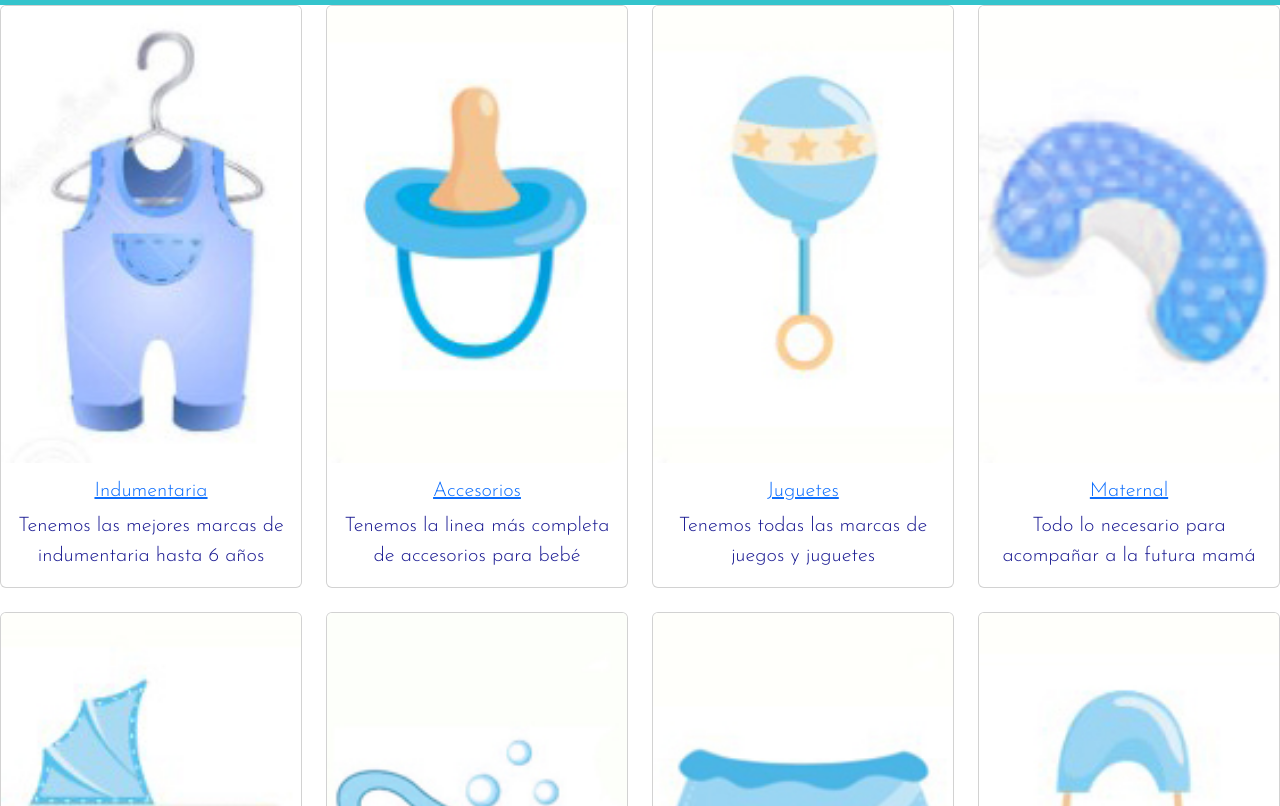
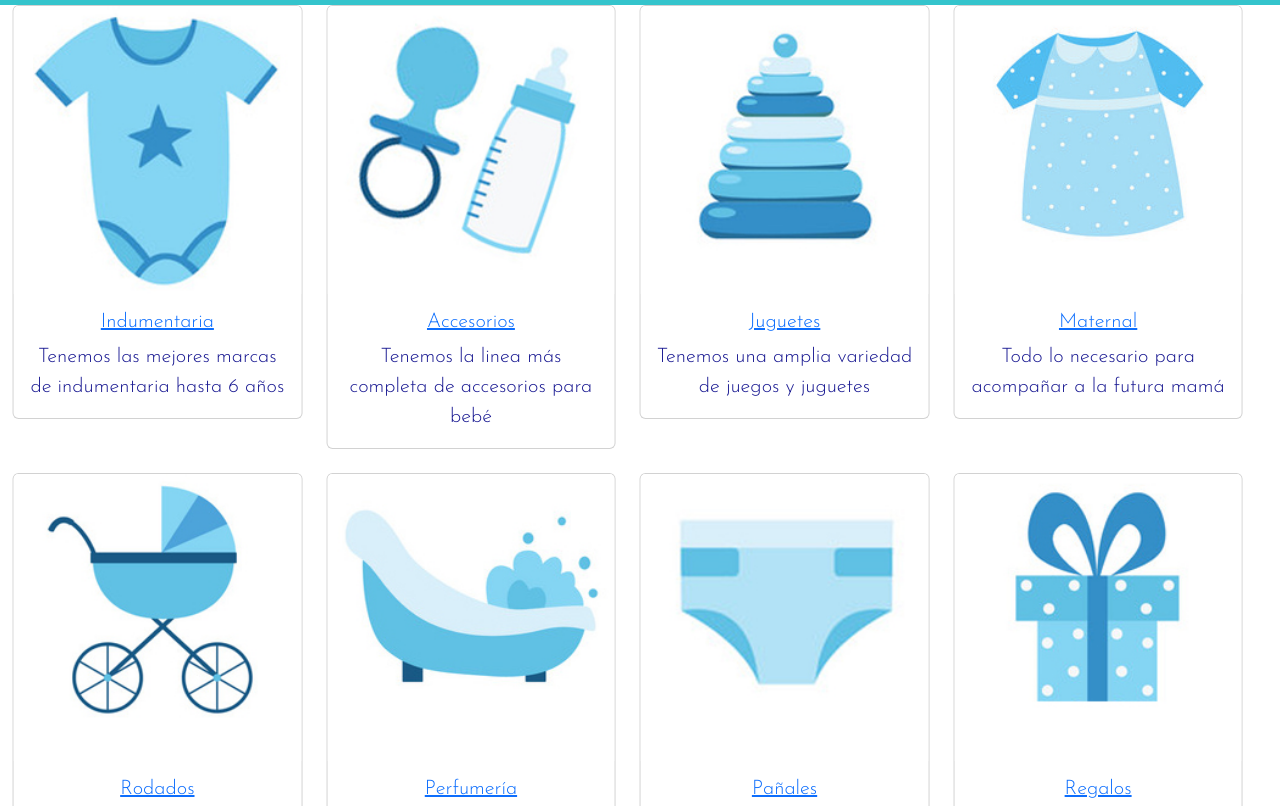
Before and after one commit to Coloreit/babyboom-DW-soltis, a website: page pages/products.html in a window 1280 px wide. Shown: the part 260-1066 px from the top of the page. Drawn offline with nearby package versions, Linux system fonts and the light colour scheme.

Commit message:
mejora cards

```diff
--- a/pages/products.html
+++ b/pages/products.html
@@ -76,10 +76,10 @@
 
         <!-- Productos -->
 
-        <div class="row row-cols-1 row-cols-md-2 row-cols-xl-4 g-4">
+        <div class="cards row row-cols-1 row-cols-sm-2 row-cols-md-3 row-cols-xl-4 g-4">
             <div class="col">
                 <div class="card">
-                    <img src="../images/indumentaria2.jpg" class="card-img-top" alt="...">
+                    <img src="../images/categorias/indumentaria2.jpg" class="card-img-top" alt="...">
                     <div class="card-body">
                         <h5 class="card-title">
                             <a href="./productos/indumentaria.html">
@@ -92,7 +92,7 @@
             </div>
             <div class="col">
                 <div class="card">
-                    <img src="../images/accesorios2.jpg" class="card-img-top" alt="...">
+                    <img src="../images/categorias/accesorios.jpg" class="card-img-top" alt="...">
                     <div class="card-body">
                         <h5 class="card-title">
                             <a href="./productos/accesorios.html">
@@ -105,20 +105,20 @@
             </div>
             <div class="col">
                 <div class="card">
-                    <img src="../images/juguetes2.jpg" class="card-img-top" alt="...">
+                    <img src="../images/categorias/juguetes.jpg" class="card-img-top" alt="...">
                     <div class="card-body">
                         <h5 class="card-title">
                             <a href="./productos/juguetes.html">
                                 Juguetes
                             </a>
                         </h5>
-                        <p class="card-text">Tenemos todas las marcas de juegos y juguetes</p>
+                        <p class="card-text">Tenemos una amplia variedad de juegos y juguetes</p>
                     </div>
                 </div>
             </div>
             <div class="col">
                 <div class="card">
-                    <img src="../images/maternal2.jpg" class="card-img-top" alt="...">
+                    <img src="../images/categorias/maternal.jpg" class="card-img-top" alt="...">
                     <div class="card-body">
                         <h5 class="card-title">
                             <a href="./productos/maternal.html">
@@ -131,7 +131,7 @@
             </div>
             <div class="col">
                 <div class="card">
-                    <img src="../images/rodados2.jpg" class="card-img-top" alt="...">
+                    <img src="../images/categorias/rodados.jpg" class="card-img-top" alt="...">
                     <div class="card-body">
                         <h5 class="card-title">
                             <a href="./productos/rodados.html">
@@ -144,7 +144,7 @@
             </div>
             <div class="col">
                 <div class="card">
-                    <img src="../images/perfumeria2.jpg" class="card-img-top" alt="...">
+                    <img src="../images/categorias/perfumeria.jpg" class="card-img-top" alt="...">
                     <div class="card-body">
                         <h5 class="card-title">
                             <a href="./productos/perfumeria.html">
@@ -157,7 +157,7 @@
             </div>
             <div class="col">
                 <div class="card">
-                    <img src="../images/panales2.jpg" class="card-img-top" alt="...">
+                    <img src="../images/categorias/panales.jpg" class="card-img-top" alt="...">
                     <div class="card-body">
                         <h5 class="card-title">
                             <a href="./productos/panales.html">
@@ -170,7 +170,7 @@
             </div>
             <div class="col">
                 <div class="card">
-                    <img src="../images/regalos2.jpg" class="card-img-top" alt="...">
+                    <img src="../images/categorias/regalos.jpg" class="card-img-top" alt="...">
                     <div class="card-body">
                         <h5 class="card-title">
                             <a href="./productos/regalos.html">
--- /dev/null
+++ b/scss/_productos.scss
@@ -0,0 +1,10 @@
+$naranja: rgb(248, 167, 24);
+$celeste: rgb(52, 196, 204);
+$rosa: rgb(249,189,215);
+$verde: rgb(0,194,1);
+$unidadpx: 10px;
+
+.cards {
+    width: 98vw;
+    transform: translateX(1%);
+}
--- a/scss/main.scss
+++ b/scss/main.scss
@@ -5,6 +5,7 @@
 @import "pagos";
 @import "about";
 @import "faq";
+@import "productos";
 @import "contact";
 @import "indumentaria";
 @import "panales";
```
Also changed, not shown: index.html (+8 -8 lines), css/styles.css, images/categorias/33544291.jpg (added), images/categorias/33544301.jpg (added), images/categorias/accesorios.jpg (added), images/categorias/indumentaria.jpg (added), images/categorias/indumentaria2.jpg (added), images/categorias/juguetes.jpg (added), images/categorias/maternal.jpg (added), images/categorias/panales.jpg (added), images/categorias/perfumeria.jpg (added), images/categorias/regalos.jpg (added), images/categorias/rodados.jpg (added), 2 other files.
